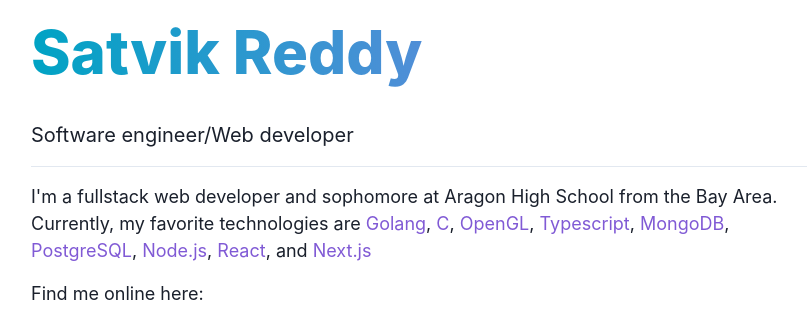
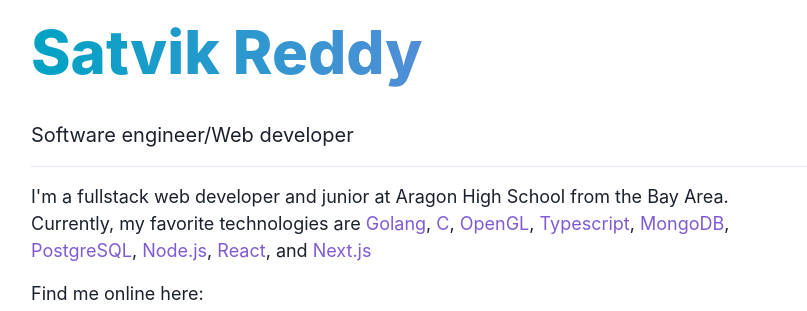
Before and after one commit to SatvikR/satvikreddy.com, a Next.js app: page / in a window 1280 px wide. Shown: the top 311 px of the page, without its empty margins (221-1028 px from the left). Built offline with nearby package versions, Linux system fonts and the light colour scheme.

Commit message:
its been a year

```diff
--- a/src/components/Intro.tsx
+++ b/src/components/Intro.tsx
@@ -5,7 +5,7 @@
 export const Intro: React.FC = () => {
   return (
     <Text my={4} fontSize="lg">
-      I'm a fullstack web developer and sophomore at Aragon High School from the
+      I'm a fullstack web developer and junior at Aragon High School from the
       Bay Area. Currently, my favorite technologies are{" "}
       <StyledLink href="https://golang.org/">Golang</StyledLink>,{" "}
       <StyledLink href="https://en.wikipedia.org/wiki/The_C_Programming_Language">
```
